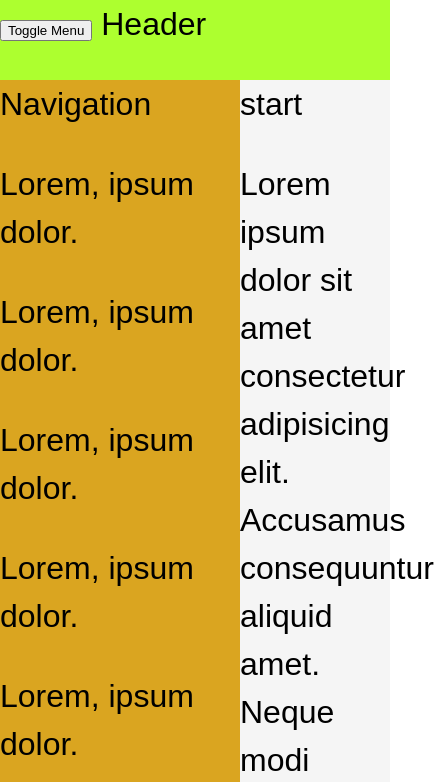
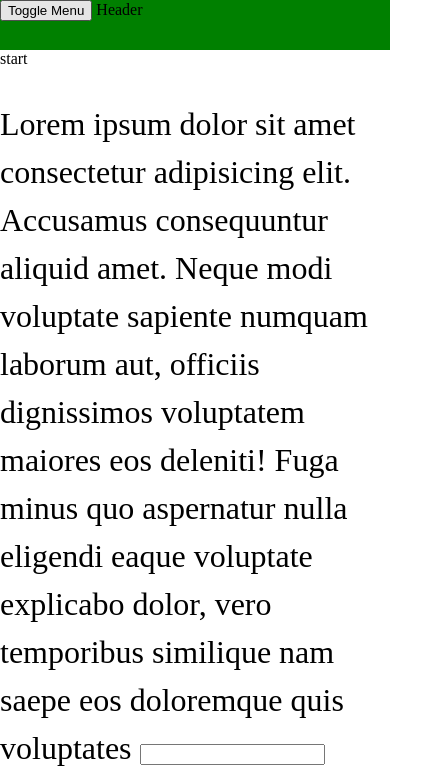
Before and after one commit to junhuif/web-playground, a plain HTML site: page mobile.html in a window 390 px wide. Shown: the top 782 px of the page, 448 px wide, since content can reach past the window. Drawn offline with Linux system fonts and the light colour scheme.

Commit message:
Clean up the mobile prototype

```diff
--- a/mobile.css
+++ b/mobile.css
@@ -1,10 +1,40 @@
+/* Requirements:
+ * 1. Header is fixed in the top
+ * 2. Header has a menu button for opening/closing the left sidebar
+ * nav menu
+ * 3. Tap on the menu button, the left sidebar nav appeared by pushes
+ * the content to the right
+ * 4. Tap on the menu button again or the content will pushing
+ * the nav and content back to the left
+ *
+ * The HTML elements' hierarchy:
+ * * root
+ *   * .wrapper (absolute, z-index: auto)
+ *     * .sub-wrapper (absolute, z-index: auto)
+ *       * nav (absolute, z-index: auto)
+ *         * .nav-inner-wrapper (absolute, z-index: auto)
+ *       * header (relative, z-index: 1)
+ *         * .page-content-wrapper
+ *           * main
+ *           * footer
+ *
+ * And the stacking context hierarchy:
+ * * root stacking context
+ *   * header (relative, z-index: 1)
+ *   * nav
+ *   * .page-content-wrapper (main, footer)
+ *
+ * Read more about stacking context:
+ * https://developer.mozilla.org/en-US/docs/Web/CSS/CSS_Positioning/Understanding_z_index/The_stacking_context
+ */
+
 /* Utilites */
 
 /*
-The absolute-layer is useful to create an inner scrollable layer, I
-learned from:
-https://medium.com/@im_rahul/safari-and-position-fixed-978122be5f29
-*/
+ * The absolute-layer is useful to create an inner scrollable layer,
+ * read more from:
+ * https://medium.com/@im_rahul/safari-and-position-fixed-978122be5f29
+ */
 
 .absolute-layer {
   position: absolute;
@@ -35,15 +65,16 @@ https://medium.com/@im_rahul/safari-and-position-fixed-978122be5f29
   transform: translateX(240px);
 }
 
-/* Left sidebar - Navigation */
+/* Left sidebar - Nav */
 
 /*
-Notes:
-1. Left sidebar sits in the left side of the Main content area,
-it's invisible by default. When the menu is open, push the
-sub-wrapper right to let the Nav visible in the viewpoint.
-2. Nav's inner wrapper should be an abosolute layer and scrollable.
-*/
+ * Notes:
+ * 1. Left sidebar sits in the left side of the content, it's
+ * invisible by default. When the menu is open, it pushes the
+ * sub-wrapper right to let the nav visible in the viewpoint.
+ * 2. nav's inner wrapper should be an abosolute layer and
+ * scrollable.
+ */
 
 nav {
   width: 240px; /* Fixed width */
@@ -54,24 +85,36 @@ nav {
   left: -240px; /* Left matches the fixed width */
 }
 
-/* Main content area - Header, Main and Footer */
+/*
+ * Content - Header, .page-content-wrapper
+ * Page content - Main, Footer
+ */
 
 /*
 Notes:
-1. Header sticks in the top of the Main content area.
-2. Footer sits inside the .main-content-area so that it's in the end of the content flow.
-3. Main content area is an scrollable absolute layer.
+1. Header sticks in the top of the content.
+2. Footer sits inside the .page-content-wrapper so that it's in the
+end of the content flow.
+3. The content which wrapped by .sub-wrapper is an scrollable
+absolute layer.
 */
 
 header {
-  /* Makes sure the header is always in the front of the main content */
   position: relative;
+
+  /*
+   * A large enough vaule that makes sure the header always in the
+   * front of the cotent
+   */
   z-index: 1;
 
-  height: 50px; /* Fixed height */
+  /*
+   * Fixed height, this matches the page-content-wrapper's padding-top
+   */
+  height: 50px;
 }
 
-.main-content-area {
+.page-content-wrapper {
   /* PaddingTop matches the height of header */
   padding-top: 50px;
 }
--- a/mobile.html
+++ b/mobile.html
@@ -6,7 +6,7 @@
     <meta http-equiv="X-UA-Compatible" content="IE=edge">
     <title>Mobile Layout Prototype</title>
     <meta name="viewport" content="width=device-width, initial-scale=1">
-    <link rel="stylesheet" type="text/css" media="screen" href="main.css" />
+    <link rel="stylesheet" type="text/css" media="screen" href="mobile.css" />
 </head>
 
 <body>
@@ -39,7 +39,7 @@
                 </button>
                 Header
             </header>
-            <div class="main-content-area absolute-layer scrollable-y">
+            <div class="page-content-wrapper absolute-layer scrollable-y">
                 <main>
                     start
                     <br />
@@ -71,7 +71,7 @@
     <script>
         const menuButton = document.querySelector("#menuButton");
         const wrapper = document.querySelector(".wrapper");
-        const mainContentArea = document.querySelector(".main-content-area");
+        const pageContent = document.querySelector(".page-content-wrapper");
 
         /* Toggle Menu */
 
@@ -83,11 +83,11 @@
             }
         })
 
-        /* Touch the main content area close the Navigation */
+        /* Touch the page content close the menu */
 
-        mainContentArea.addEventListener("touchstart", function (event) {
+        pageContent.addEventListener("touchstart", function (event) {
             if (wrapper.classList.contains("menuIsOpen")) {
-                // Prevent the origin bounce effect
+                // Prevent the origin bounce effect, read more:
                 // https://stackoverflow.com/a/7771215
                 event.preventDefault();
 
@@ -95,9 +95,6 @@
             }
         });
     </script>
-
-    <!-- Optional, prevent the body layer bounce -->
-    <script src="./script/iNoBounce/inobounce.min.js"></script>
 </body>
 
 </html>
```
